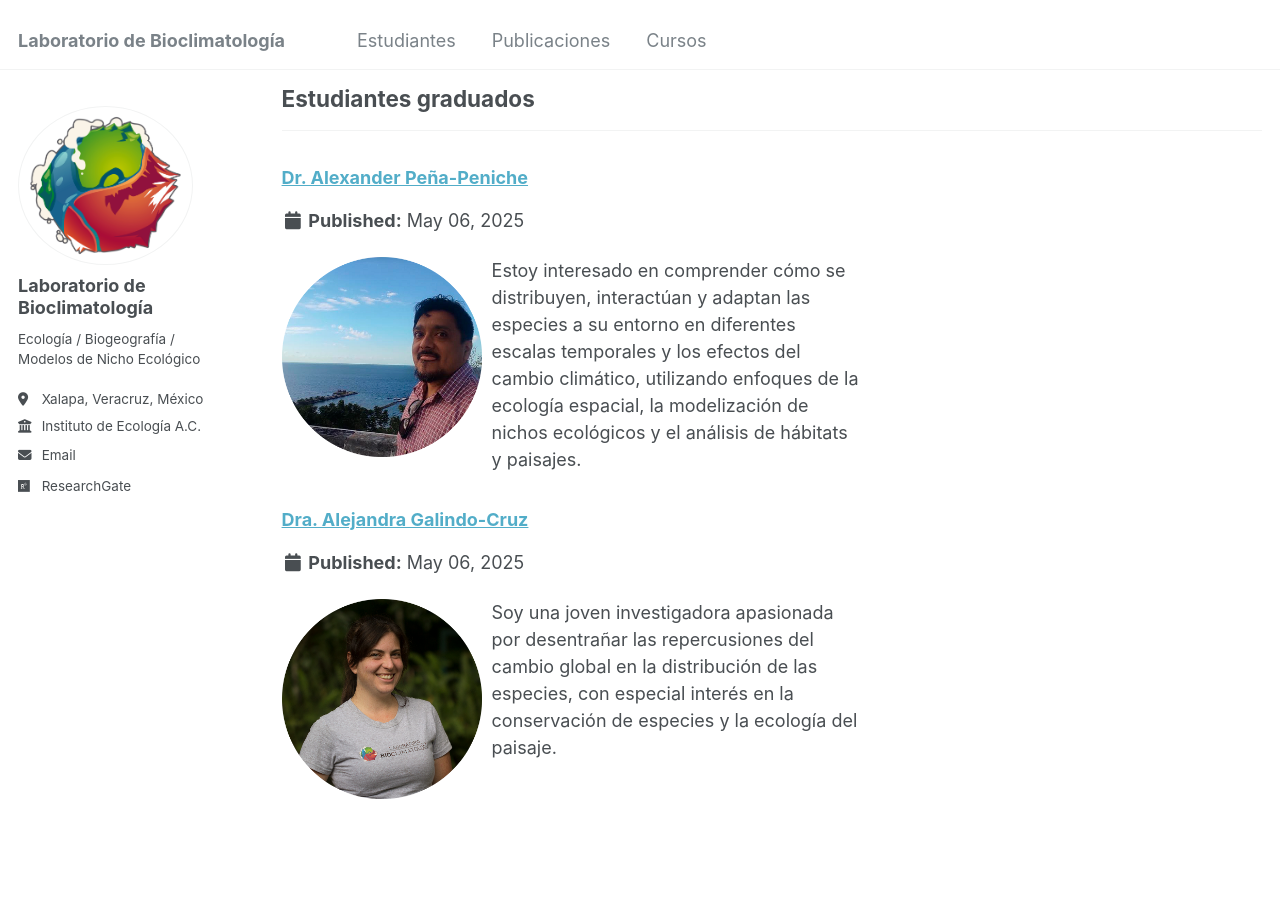
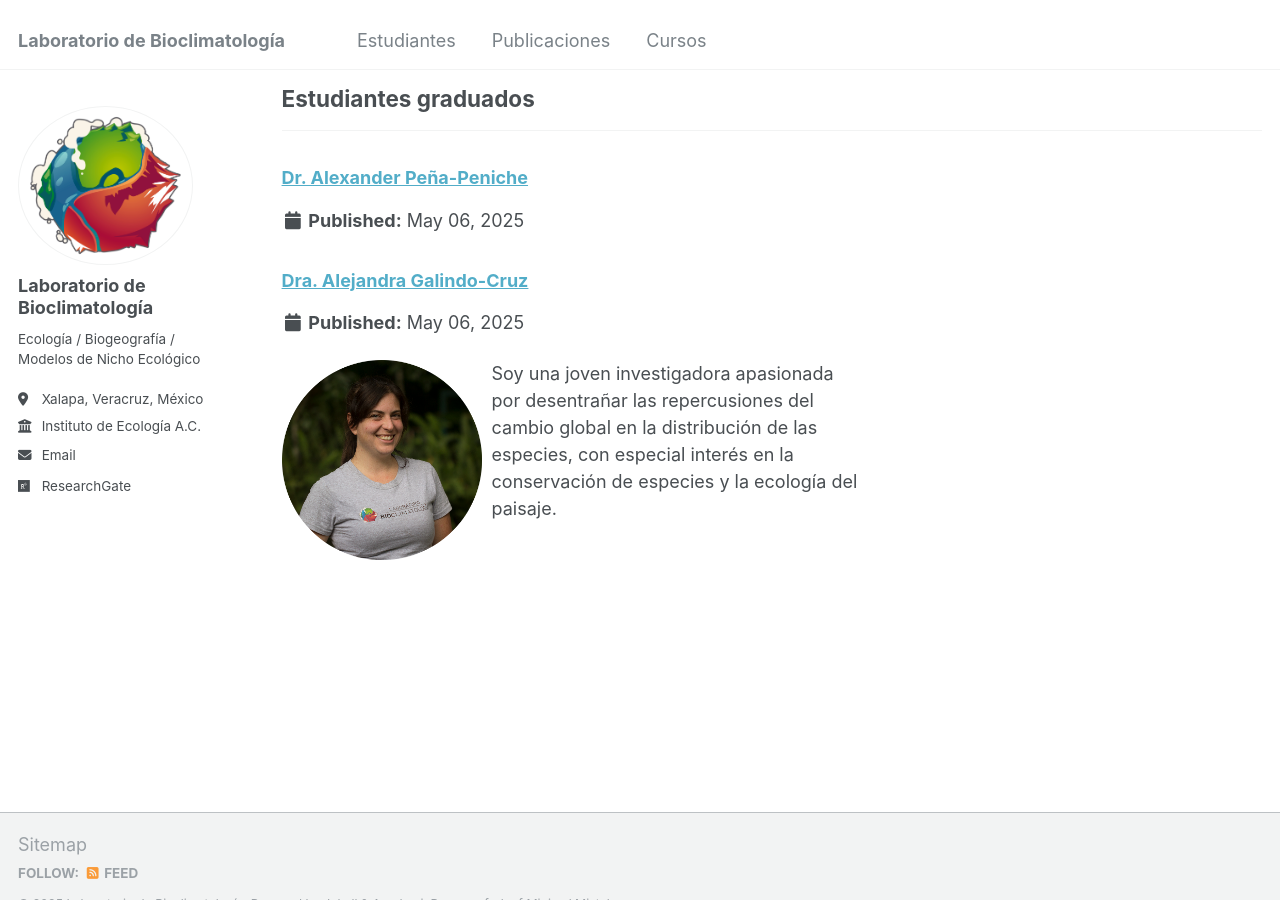
Before and after one commit to Labbioclim/bioclimat, a Jekyll site: the page built from _pages/portfolio.html, in a window 1280 px wide and 900 px high, scrolled down 3390 px. Built offline with Jekyll 4.4.1, drawn with Linux system fonts in a browser that asks for light colours.

Commit message:
Update APP.html

```diff
--- a/_portfolio/APP.html
+++ b/_portfolio/APP.html
@@ -4,5 +4,5 @@ collection: portfolio
 category: gstud
 link: "https://www.researchgate.net/profile/Alexander-Pena-Peniche"
 permalink: "https://labbioclim.github.io/https://www.researchgate.net/profile/Alexander-Pena-Peniche"
-excerpt: "<img src='https://labbioclim.github.io/bioclimat/images/alexp.png' style='width: 200px; float: left; margin-right: 10px;'> Estoy interesado en comprender cómo se distribuyen, interactúan y adaptan las especies a su entorno en diferentes escalas temporales y los efectos del cambio climático, utilizando enfoques de la ecología espacial, la modelización de nichos ecológicos y el análisis de hábitats y paisajes."
+excerpt: ""
 ---
```
